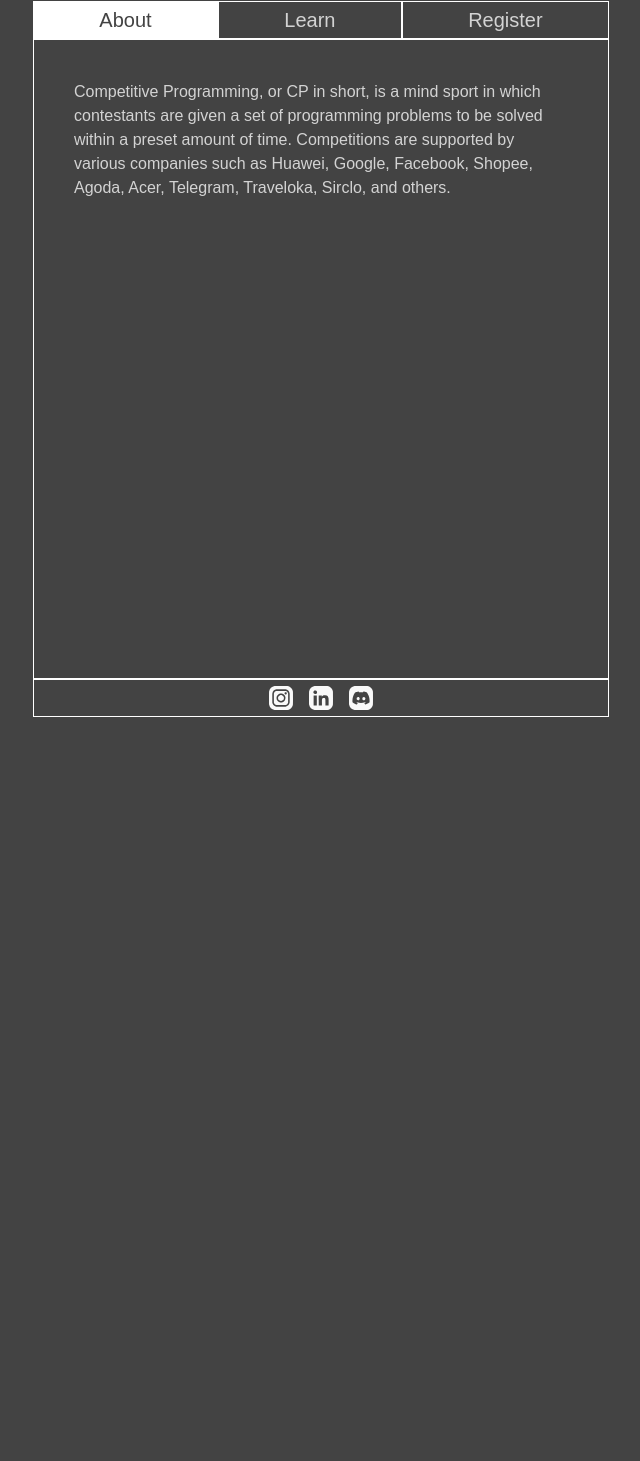
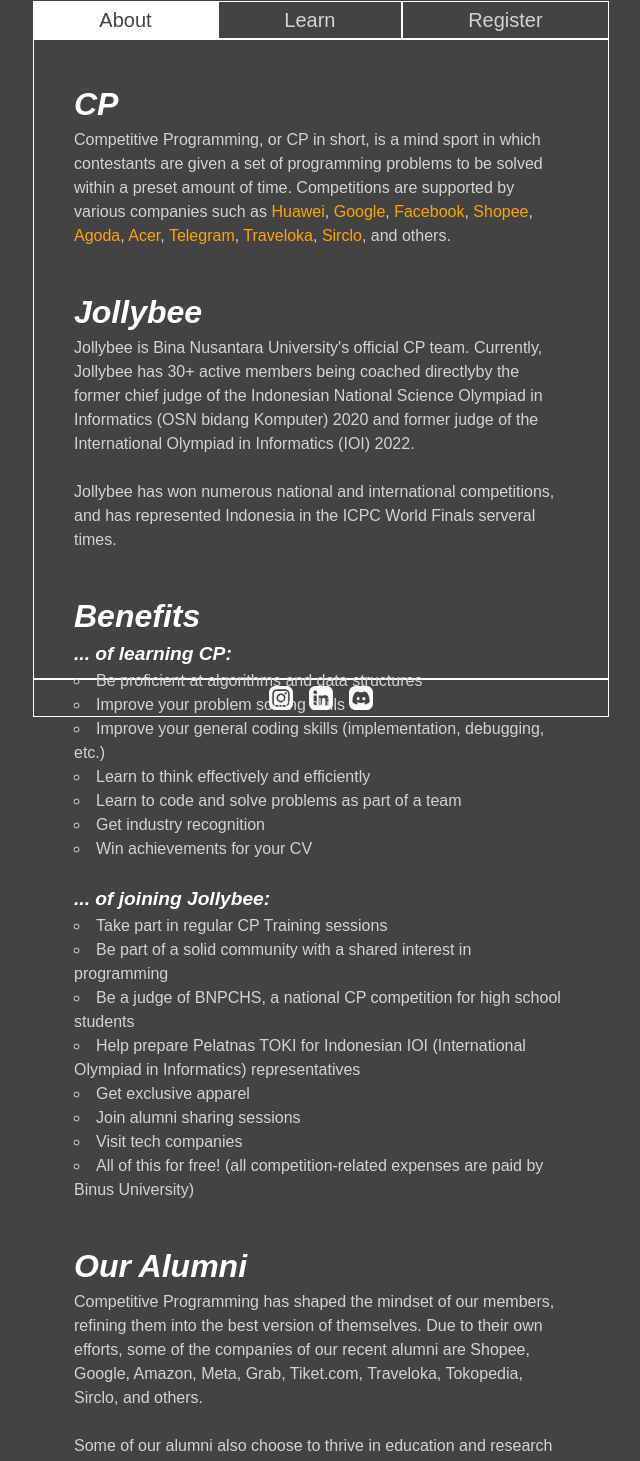
Before and after one commit to VioAlbert/jollybee-web, a Vue app: page / in a window 1280 px wide. Shown: the part 63-1524 px from the top of the page, without its empty margins (319-959 px from the left). Before the commit the page ends 800 px from the top, so only its background shows below. Built offline with nearby package versions, Linux system fonts and the light colour scheme.

Commit message:
Add About Page content

```diff
--- a/src/components/pages/AboutPage.vue
+++ b/src/components/pages/AboutPage.vue
@@ -1,5 +1,56 @@
 <template>
-  <p>
-    Competitive Programming, or CP in short, is a mind sport in which contestants are given a set of programming problems to be solved within a preset amount of time. Competitions are supported by various companies such as Huawei, Google, Facebook, Shopee, Agoda, Acer, Telegram, Traveloka, Sirclo, and others.
-  </p>
+  <section class="pb-10">
+    <h1>CP</h1>
+    <p>
+    Competitive Programming, or CP in short, is a mind sport in which contestants are given a set of programming problems to be solved within a preset amount of time. Competitions are supported by various companies such as <a href="#">Huawei</a>, <a href="#">Google</a>, <a href="#">Facebook</a>, <a href="#">Shopee</a>, <a href="#">Agoda</a>, <a href="#">Acer</a>, <a href="#">Telegram</a>, <a href="#">Traveloka</a>, <a href="#">Sirclo</a>, and others.
+    </p>
+  </section>
+
+  <section class="pb-10">
+    <h1>Jollybee</h1>
+    <p>
+    Jollybee is Bina Nusantara University's official CP team. Currently, Jollybee has 30+ active members being coached directlyby the former chief judge of the Indonesian National Science Olympiad in Informatics (OSN bidang Komputer) 2020 and former judge of the International Olympiad in Informatics (IOI) 2022.
+    </p>
+    <br>
+    <p>
+    Jollybee has won numerous national and international competitions, and has represented Indonesia in the ICPC World Finals serveral times.
+    </p>
+  </section>
+
+  <section class="pb-10">
+    <h1>Benefits</h1>
+    <h2>... of learning CP:</h2>
+    <ul>
+      <li>Be proficient at algorithms and data structures</li>
+      <li>Improve your problem solving skills</li>
+      <li>Improve your general coding skills (implementation, debugging, etc.)</li>
+      <li>Learn to think effectively and efficiently</li>
+      <li>Learn to code and solve problems as part of a team</li>
+      <li>Get industry recognition</li>
+      <li>Win achievements for your CV</li>
+    </ul>
+    <br>
+    <h2>... of joining Jollybee:</h2>
+    <ul>
+      <li>Take part in regular CP Training sessions</li>
+      <li>Be part of a solid community with a shared interest in programming</li>
+      <li>Be a judge of BNPCHS, a national CP competition for high school students</li>
+      <li>Help prepare Pelatnas TOKI for Indonesian IOI (International Olympiad in Informatics) representatives</li>
+      <li>Get exclusive apparel</li>
+      <li>Join alumni sharing sessions</li>
+      <li>Visit tech companies</li>
+      <li>All of this for free! (all competition-related expenses are paid by Binus University)</li>
+    </ul>
+  </section>
+
+  <section>
+    <h1>Our Alumni</h1>
+    <p>
+    Competitive Programming has shaped the mindset of our members, refining them into the best version of themselves. Due to their own efforts, some of the companies of our recent alumni are Shopee, Google, Amazon, Meta, Grab, Tiket.com, Traveloka, Tokopedia, Sirclo, and others.
+    </p>
+    <br>
+    <p>
+    Some of our alumni also choose to thrive in education and research as a coach, a lecturer, or a researcher in educational institutes such as the National University of Singapore, University of Tsukuba, and Binus University.
+    </p>
+  </section>
 </template>
```
